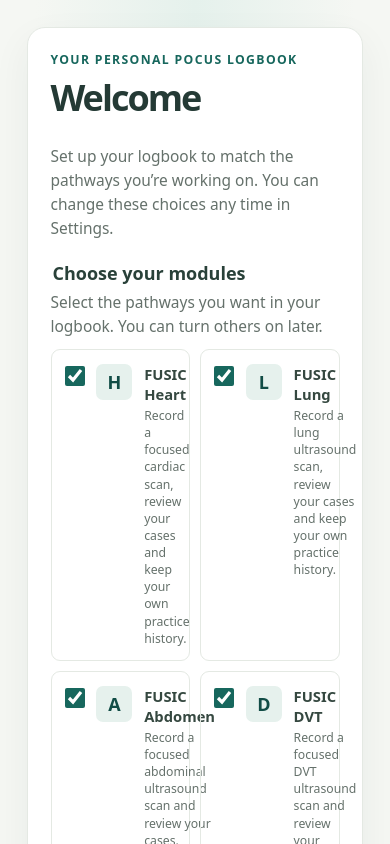
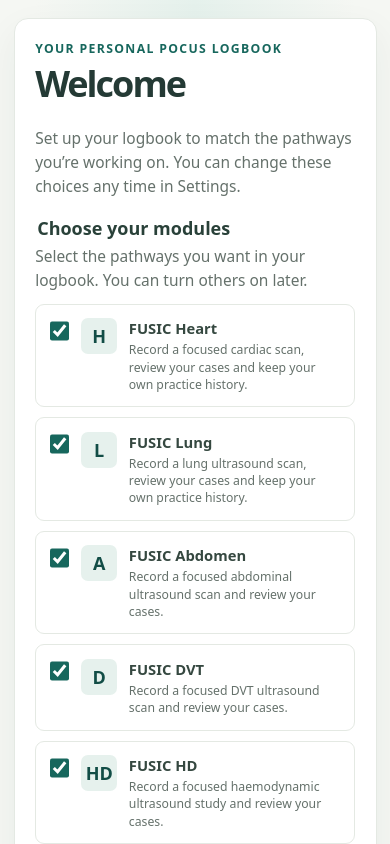
Before and after one commit to domhutch/POCUS-Logbook, a React (Vite) app: page / in a window 390 px wide. Shown: the top 844 px of the page. Built offline with nearby package versions, Linux system fonts and the light colour scheme.

Commit message:
Improve mobile welcome and settings interactions

```diff
--- a/src/components/SettingsPage.tsx
+++ b/src/components/SettingsPage.tsx
@@ -77,14 +77,17 @@ function SettingsPage({
     if (currentY === undefined || previousY === null) return;
     lastTouchY.current = currentY;
 
-    const maximumScroll = Math.max(0, document.documentElement.scrollHeight - window.innerHeight);
-    const isAtPageBottom = window.scrollY >= maximumScroll - 3;
+    const scrollingElement = document.scrollingElement ?? document.documentElement;
+    const distanceFromBottom = scrollingElement.scrollHeight - window.scrollY - window.innerHeight;
+    // Safari's visual viewport and scroll position can disagree by a few pixels
+    // at the page edge, so allow a small tolerance while the user pulls up.
+    const isAtPageBottom = distanceFromBottom <= 48;
     if (isAtPageBottom && currentY < previousY) {
       pullDistance.current += previousY - currentY;
     } else if (currentY > previousY) {
       pullDistance.current = Math.max(0, pullDistance.current - (currentY - previousY) * 1.35);
     }
-    setOverscrollPull(Math.max(0, Math.min(190, pullDistance.current - 22)));
+    setOverscrollPull(Math.max(0, Math.min(190, pullDistance.current - 6)));
   }
 
   function handleTouchEnd() {
--- a/src/styles.css
+++ b/src/styles.css
@@ -214,6 +214,30 @@ button:disabled {
 
 .welcome-local-note {
   font-size: 0.72rem;
+}
+
+@media (max-width: 760px) {
+  .welcome-screen {
+    min-height: 100vh;
+    min-height: 100svh;
+    align-items: start;
+    padding: calc(1rem + env(safe-area-inset-top, 0px)) 0.75rem calc(1rem + env(safe-area-inset-bottom, 0px));
+  }
+
+  .welcome-card {
+    width: 100%;
+    gap: 1rem;
+    padding: 1.15rem;
+    border-radius: 14px;
+  }
+
+  .welcome-module-list {
+    grid-template-columns: minmax(0, 1fr);
+  }
+
+  .welcome-continue {
+    justify-self: stretch;
+  }
 }
 
 .browser-storage-guidance {
@@ -858,7 +882,7 @@ summary:focus-visible {
   position: fixed;
   z-index: 30;
   right: 0;
-  bottom: 0;
+  bottom: env(safe-area-inset-bottom, 0px);
   left: 0;
   display: flex;
   justify-content: center;
```
